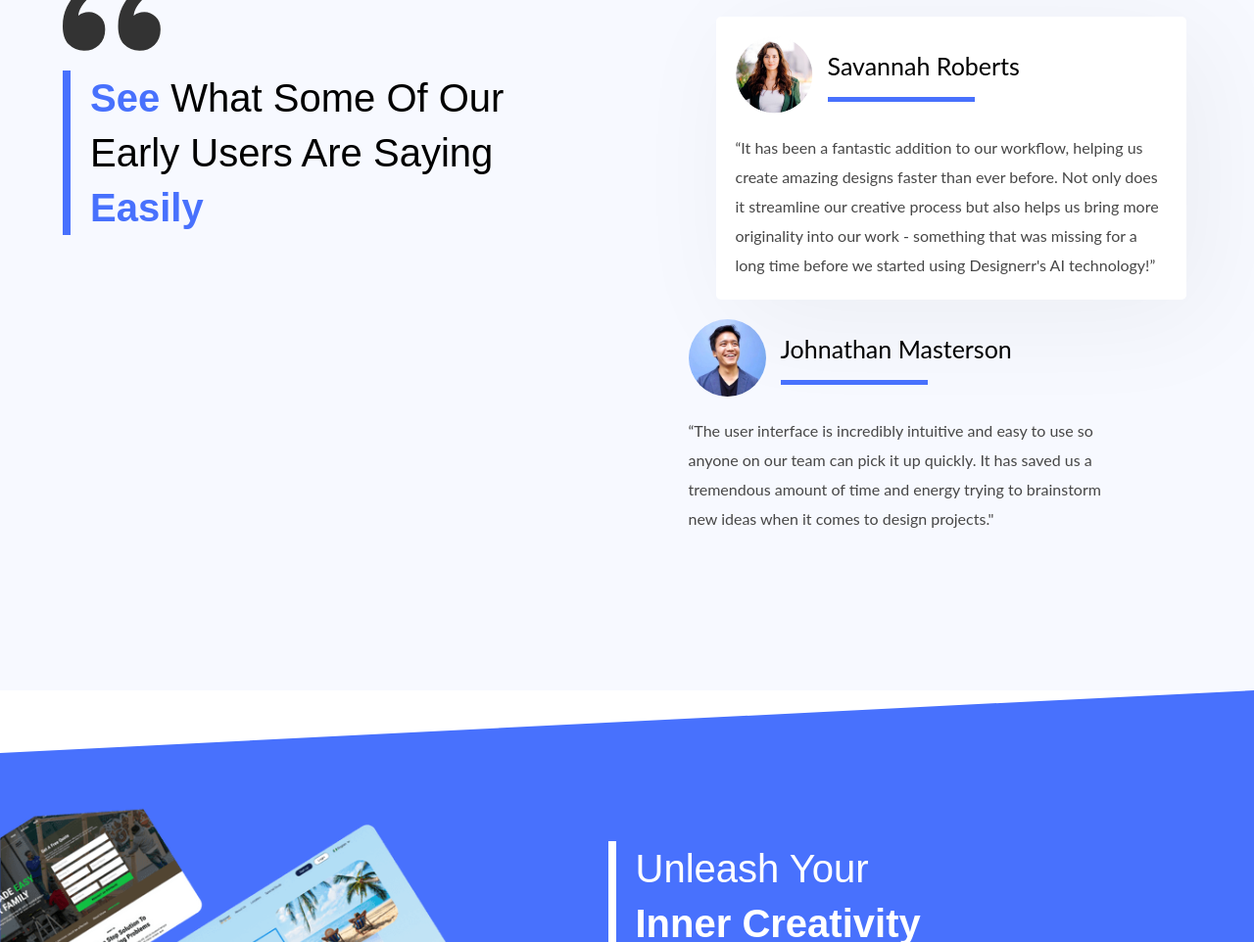
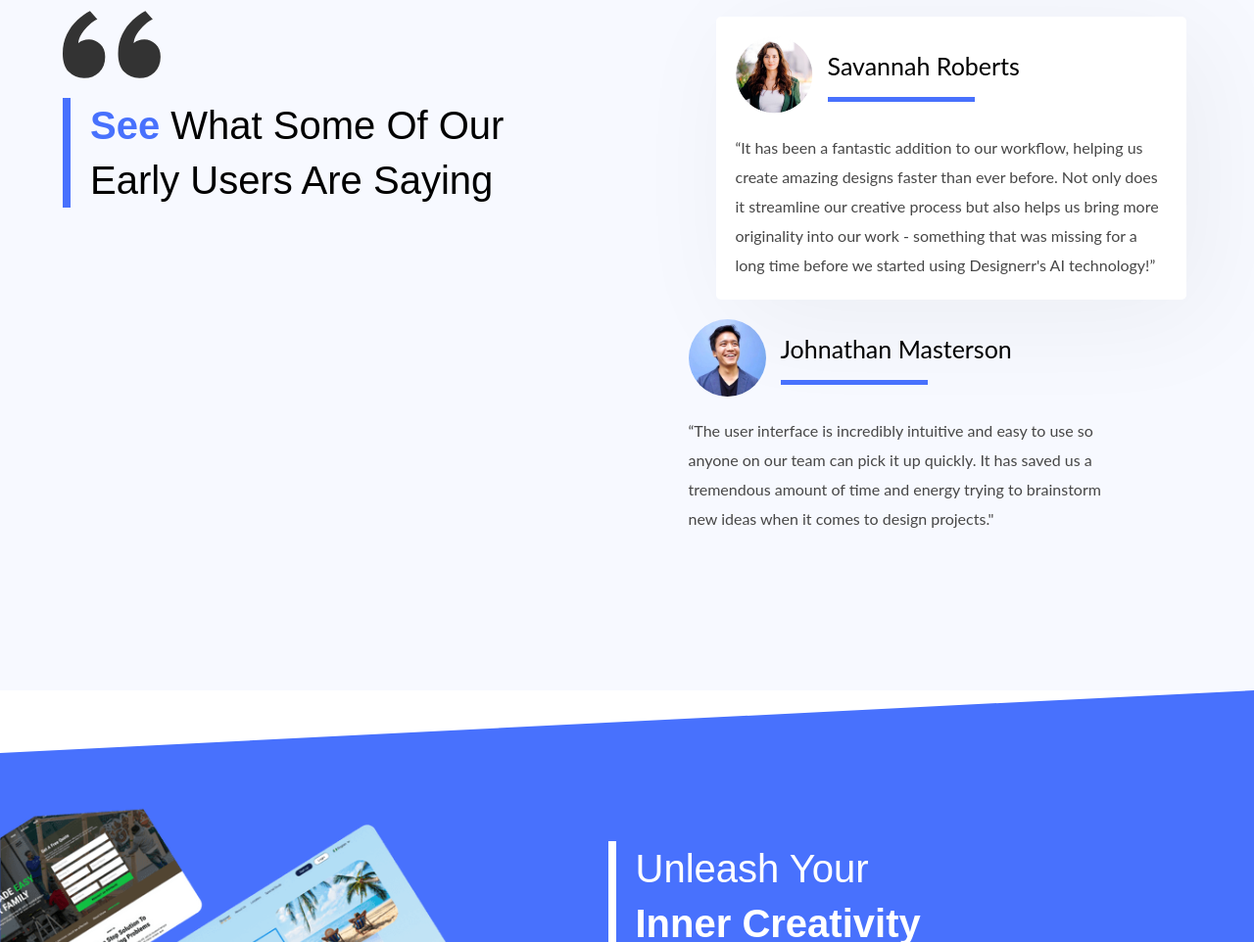
Before and after one commit to Neural-Leap-Ventures/Project-Designerr-Acquisition-UI, a website: page client/index.html in a window 1280 px wide. Shown: the part 3138-4100 px from the top of the page at 98% size. Drawn offline with nearby package versions, Linux system fonts and the light colour scheme; no server answers; a script that the page names is missing.

Commit message:
One adjustment

```diff
--- a/client/index.html
+++ b/client/index.html
@@ -243,7 +243,7 @@
           </div>
           <div class="div-block-465"><img src="images/“.svg" loading="lazy" alt="" class="image-118">
             <div class="text-block-21"><span class="text-span-4">See </span>What Some Of Our Early Users Are Saying<span
-                class="text-span-4"> Easily</span></div>
+                class="text-span-4"></span></div>
             <div class="text-block-22"></div>
           </div>
         </div>
```
